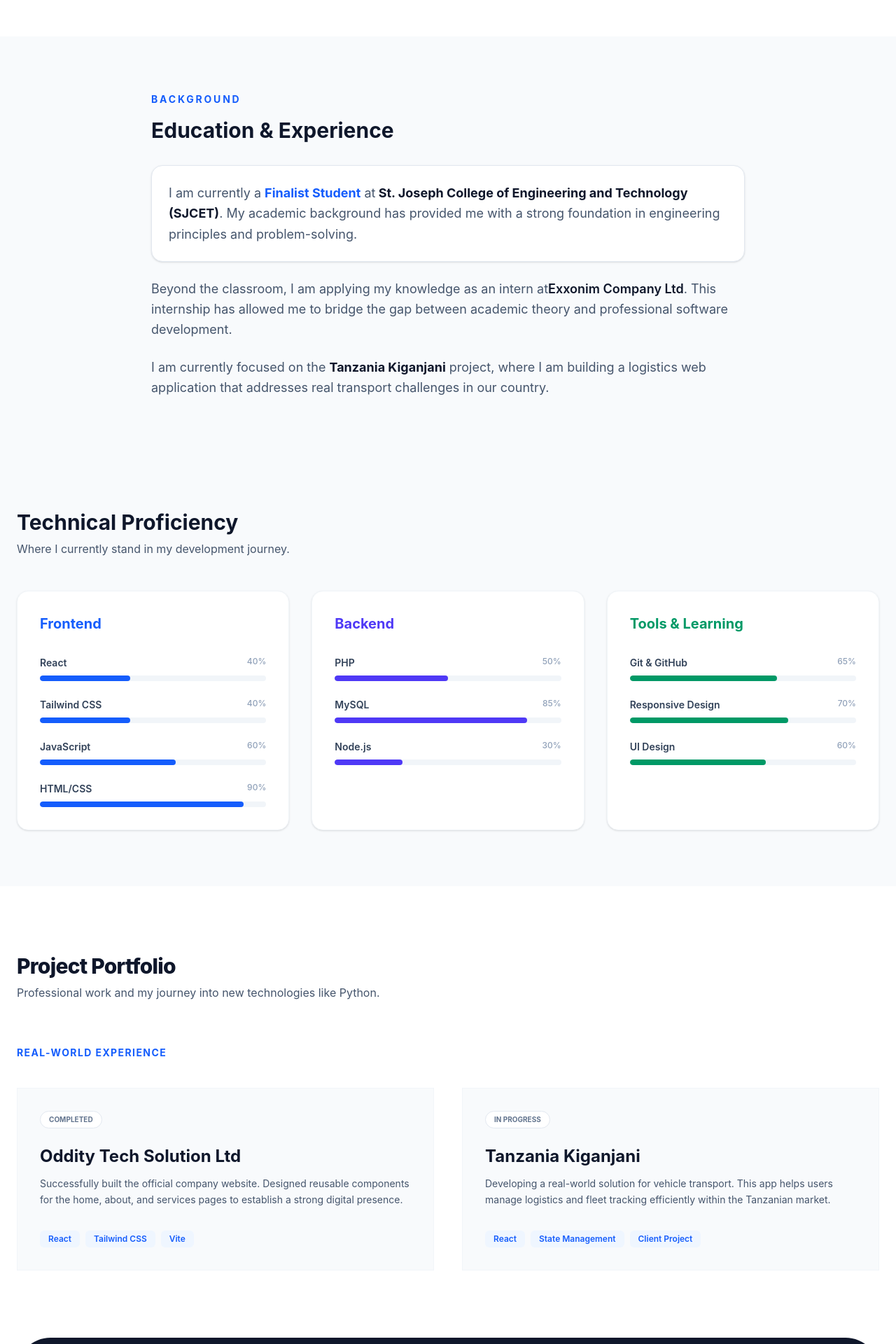
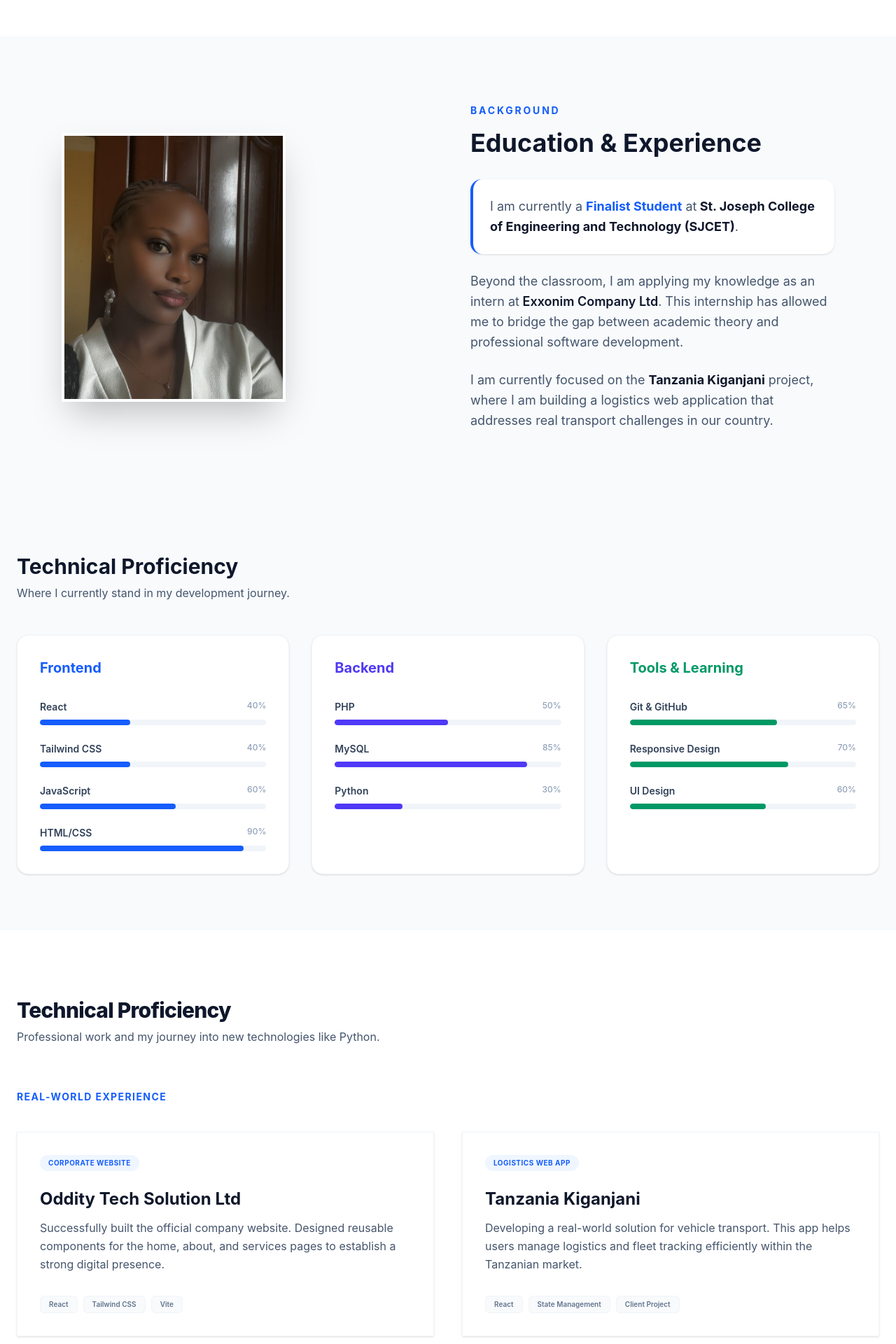
Before and after one commit to joylne15/my-portfolio, a React app: page / in a window 1280 px wide. Shown: the part 780-2700 px from the top of the page at 70% size. Built offline with nearby package versions, Linux system fonts and the light colour scheme; the HTML template or start-up script is replaced by a standard one.

Commit message:
update projects

```diff
--- a/src/App.jsx
+++ b/src/App.jsx
@@ -1,5 +1,5 @@
 import Navbar from "./components/layout/Navbar";
-import Hero from "./components/section/Hero";
+import Home from "./components/section/Home";
 import About from "./components/section/About";
 import Skills from "./components/section/Skills";
 import Projects from "./components/section/Projects";
@@ -9,7 +9,7 @@ function App() {
   return (
     <div className="flex flex-col min-h-screen bg-white text-slate-900">
       <Navbar />
-      <Hero />
+      <Home />
       <About />
       <Skills />
       <Projects />
--- a/src/components/UI/Dialog.jsx
+++ b/src/components/UI/Dialog.jsx
@@ -0,0 +1,46 @@
+import React from 'react';
+
+const Dialog = ({ isOpen, onClose, title, children }) => {
+  if (!isOpen) return null;
+
+  return (
+    <div className="fixed inset-0  flex items-center justify-center p-4">
+      {/* Background Overlay */}
+      <div
+        className="absolute inset-0 bg-slate-900/60 backdrop-blur-sm"
+        onClick={onClose}
+      ></div>
+
+      {/* Modal Content */}
+      <div className="relative bg-white w-full max-w-2xl rounded-[2.5rem] shadow-2xl overflow-hidden animate-in fade-in zoom-in duration-300">
+        {/* Header */}
+        <div className="p-8 border-b border-slate-50 flex justify-between items-center">
+          <h3 className="text-2xl font-bold text-slate-900">{title}</h3>
+          <button
+            onClick={onClose}
+            className="p-2 hover:bg-slate-100 rounded-full transition-colors text-slate-400 hover:text-slate-900"
+          >
+            ✕
+          </button>
+        </div>
+
+        {/* Body */}
+        <div className="p-8 max-h-[70vh] overflow-y-auto text-slate-600 leading-relaxed">
+          {children}
+        </div>
+
+        {/* Footer/Close Button */}
+        <div className="p-6 bg-slate-50 flex justify-end">
+          <button
+            onClick={onClose}
+            className="px-6 py-2 bg-slate-900 text-white rounded-xl font-bold hover:bg-blue-600 transition-all"
+          >
+            Close Details
+          </button>
+        </div>
+      </div>
+    </div>
+  );
+};
+
+export default Dialog;
--- a/src/components/UI/ProjectCard.jsx
+++ b/src/components/UI/ProjectCard.jsx
@@ -0,0 +1,34 @@
+import React from 'react';
+
+const ProjectCard = ({ title, category, description, tags, onClick }) => {
+  return (
+    <div
+      onClick={onClick}
+      className="group cursor-pointer p-8 bg-white border border-slate-100 hover:border-blue-200 shadow-sm hover:shadow-xl transition-all duration-500"
+    >
+      <div className="flex justify-between items-start mb-6">
+        <span className="px-3 py-1 bg-blue-50 text-blue-600 text-[10px] font-bold rounded-full uppercase tracking-wider">
+          {category}
+        </span>
+      </div>
+
+      <h4 className="text-2xl font-bold text-slate-900 mb-3 group-hover:text-blue-600 transition-colors">
+        {title}
+      </h4>
+
+      <p className="text-slate-600 mb-8 leading-relaxed line-clamp-3">
+        {description}
+      </p>
+
+      <div className="flex flex-wrap gap-2 mt-auto">
+        {tags.map((tag, index) => (
+          <span key={index} className="px-3 py-1 bg-slate-50 text-slate-500 rounded-md text-[10px] font-semibold border border-slate-100">
+            {tag}
+          </span>
+        ))}
+      </div>
+    </div>
+  );
+};
+
+export default ProjectCard;
--- a/src/components/section/About.jsx
+++ b/src/components/section/About.jsx
@@ -1,23 +1,43 @@
 import React from 'react';
+import profilePic from '../../assets/profile.jpg';
+
 const About = () => (
-  <section id="about" className="py-20 bg-slate-50">
-    <div className="max-w-4xl mx-auto px-6">
-      <h2 className="text-sm font-bold text-blue-600 uppercase tracking-[0.2em] mb-4">Background</h2>
-      <h3 className="text-3xl font-bold mb-8 text-slate-900">Education & Experience</h3>
+  <section id="about" className="py-24 bg-slate-50">
+    <div className="max-w-6xl mx-auto px-6">
+
+      {/* Main Grid Container */}
+      <div className="grid grid-cols-1 lg:grid-cols-2 gap-16 items-center">
+
+        {/* Left Side: Your Image */}
+        <div className="relative group justify-self-center lg:justify-self-start">
+          <div className="w-64 h-64 md:w-80 md:h-96 overflow-hidden shadow-2xl border-4 border-white transition-transform duration-500 hover:scale-[1.02]">
+            <img
+              src={profilePic}
+              alt="SJCET Finalist Profile"
+              className="w-full h-full object-cover"
+            />
+          </div>
+          {/* Decorative design element behind photo */}
+          <div className="absolute -bottom-6 -left-6 w-32 h-32 bg-blue-600/10 rounded-full blur-3xl -z-10"></div>
+        </div>
+
+        {/* Right Side: Your Text Content */}
+        <div>
+          <h2 className="text-sm font-bold text-blue-600 uppercase tracking-[0.2em] mb-4 text-center lg:text-left">Background</h2>
+          <h3 className="text-3xl md:text-4xl font-bold mb-8 text-slate-900 text-center lg:text-left">Education & Experience</h3>
 
           <div className="space-y-6 text-slate-600 leading-relaxed text-lg">
             {/* Education Highlight */}
-        <div className="p-6 bg-white rounded-2xl border border-slate-200 shadow-sm">
+            <div className="p-6 bg-white rounded-2xl border-l-4 border-blue-600 shadow-sm">
               <p>
                 I am currently a <span className="font-bold text-blue-600">Finalist Student</span> at
                 <span className="font-bold text-slate-900"> St. Joseph College of Engineering and Technology (SJCET)</span>.
-            My academic background has provided me with a strong foundation in engineering principles and problem-solving.
               </p>
             </div>
 
             <p>
               Beyond the classroom, I am applying my knowledge as an intern at
-          <span className="font-semibold text-slate-900">Exxonim Company Ltd</span>.
+              <span className="font-semibold text-slate-900"> Exxonim Company Ltd</span>.
               This internship has allowed me to bridge the gap between academic theory and professional software development.
             </p>
 
@@ -27,6 +47,10 @@ const About = () => (
             </p>
           </div>
         </div>
+
+      </div>
+    </div>
   </section>
 );
+
 export default About;
--- a/src/components/section/Hero.jsx
+++ b/src/components/section/Home.jsx
@@ -1,6 +1,6 @@
 import React from 'react';
 
-const Hero = () => {
+const Home = () => {
   return (
     <section className="relative w-full py-20 lg:py-32 overflow-hidden bg-white">
       {/* Background Decoration (Optional Tailwind "Blobs") */}
@@ -56,7 +56,7 @@ const Hero = () => {
              <span className="font-bold text-xl">React</span>
              <span className="font-bold text-xl">Tailwindcss</span>
              <span className="font-bold text-xl">JavaScript</span>
-             <span className="font-bold text-xl">PHP</span>
+             <span className="font-bold text-xl">Python</span>
           </div>
         </div>
 
@@ -65,4 +65,4 @@ const Hero = () => {
   );
 };
 
-export default Hero;
+export default Home;
--- a/src/components/section/Projects.jsx
+++ b/src/components/section/Projects.jsx
@@ -1,4 +1,5 @@
 import React from 'react';
+import ProjectCard from '../UI/ProjectCard'; // Ensure the path is correct
 
 const Projects = () => {
   const professionalProjects = [
@@ -39,7 +40,7 @@ const Projects = () => {
 
         {/* Header */}
         <div className="mb-16">
-          <h2 className="text-3xl font-extrabold text-slate-900 tracking-tight">Project Portfolio</h2>
+          <h2 className="text-3xl font-extrabold text-slate-900 tracking-tight">Technical Proficiency</h2>
           <p className="text-slate-600 mt-2">Professional work and my journey into new technologies like Python.</p>
         </div>
 
@@ -49,28 +50,18 @@ const Projects = () => {
           <div className=" bg-slate-100"></div>
         </div>
 
+        {/* MODIFIED: Using ProjectCard here */}
         <div className="grid grid-cols-1 md:grid-cols-2 gap-10 mb-24">
           {professionalProjects.map((project, index) => (
-            <div key={index} className="group p-8 bg-slate-50 border border-slate-100 hover:bg-white hover:shadow-2xl transition-all duration-500">
-              <div className="flex justify-between items-start mb-6">
-                <span className="px-3 py-1 bg-white border border-slate-200 text-[10px] font-bold rounded-full text-slate-500 uppercase">
-                  {project.status}
-                </span>
-              </div>
-              <h4 className="text-2xl font-bold text-slate-900 mb-3 group-hover:text-blue-600 transition-colors">
-                {project.title}
-              </h4>
-              <p className="text-slate-600 mb-8 leading-relaxed text-sm">
-                {project.description}
-              </p>
-              <div className="flex flex-wrap gap-2">
-                {project.tags.map(tag => (
-                  <span key={tag} className="px-3 py-1 bg-blue-50 text-blue-600 rounded-md text-xs font-semibold">
-                    {tag}
-                  </span>
-                ))}
-              </div>
-            </div>
+            <ProjectCard
+              key={index}
+              title={project.title}
+              category={project.category}
+              description={project.description}
+              tags={project.tags}
+              // You can pass the status as a custom prop if you edit ProjectCard
+              // For now, these props match the ProjectCard.jsx we built earlier
+            />
           ))}
         </div>
 
--- a/src/components/section/Skills.jsx
+++ b/src/components/section/Skills.jsx
@@ -18,7 +18,7 @@ const Skills = () => {
       skills: [
         { name: "PHP", level: "50%" },
         { name: "MySQL", level: "85%" },
-        { name: "Node.js", level: "30%" },
+        { name: "Python", level: "30%" },
       ],
     },
     {
```
Also changed, not shown: src/assets/profile.jpg (added), src/pages/About.jsx (deleted), src/pages/Contact.jsx (deleted), src/pages/Home.jsx (deleted), src/pages/project.jsx (deleted). Lines whose indentation alone changed are shown as unchanged.
